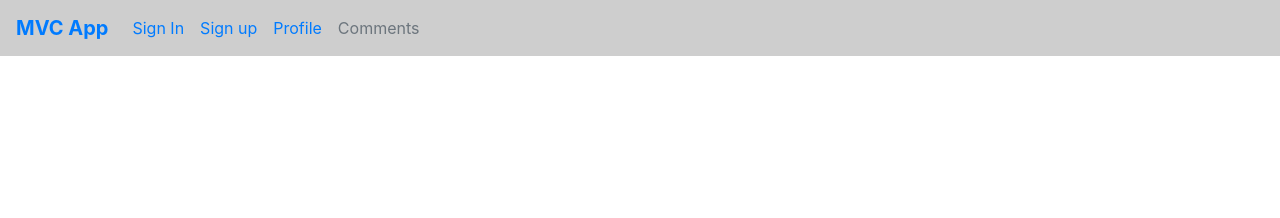
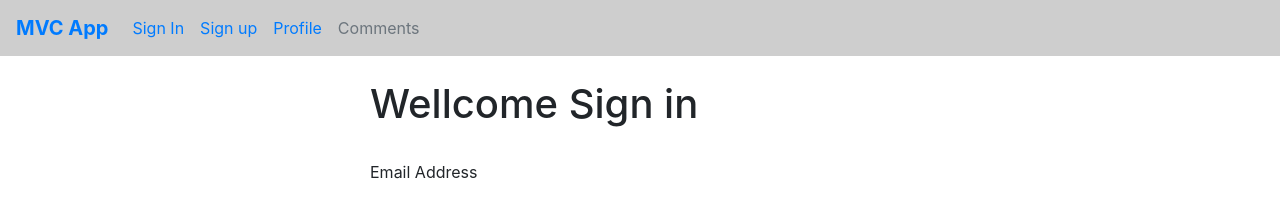
Before and after one commit to Manuel-Ascanho/MVC-App, a plain HTML site: page index.html in a window 1280 px wide. Drawn offline with nearby package versions, Linux system fonts and the light colour scheme.

Commit message:
COMMIT 03
HEADING/TITLE

```diff
--- a/index.html
+++ b/index.html
@@ -35,5 +35,19 @@
     </ul>
   </div>
 </nav>
+<br  />
+<div class="container">
+  <div class="row">
+    <div class="col">
+    </div>
+    <div class="col-6">
+      <h1>Wellcome Sign in</h1>
+      <br />
+      <p>Email Address</p>
+    </div>
+    <div class="col">
+    </div>
+  </div>
+ </div>
 </body>
 </html>
```
